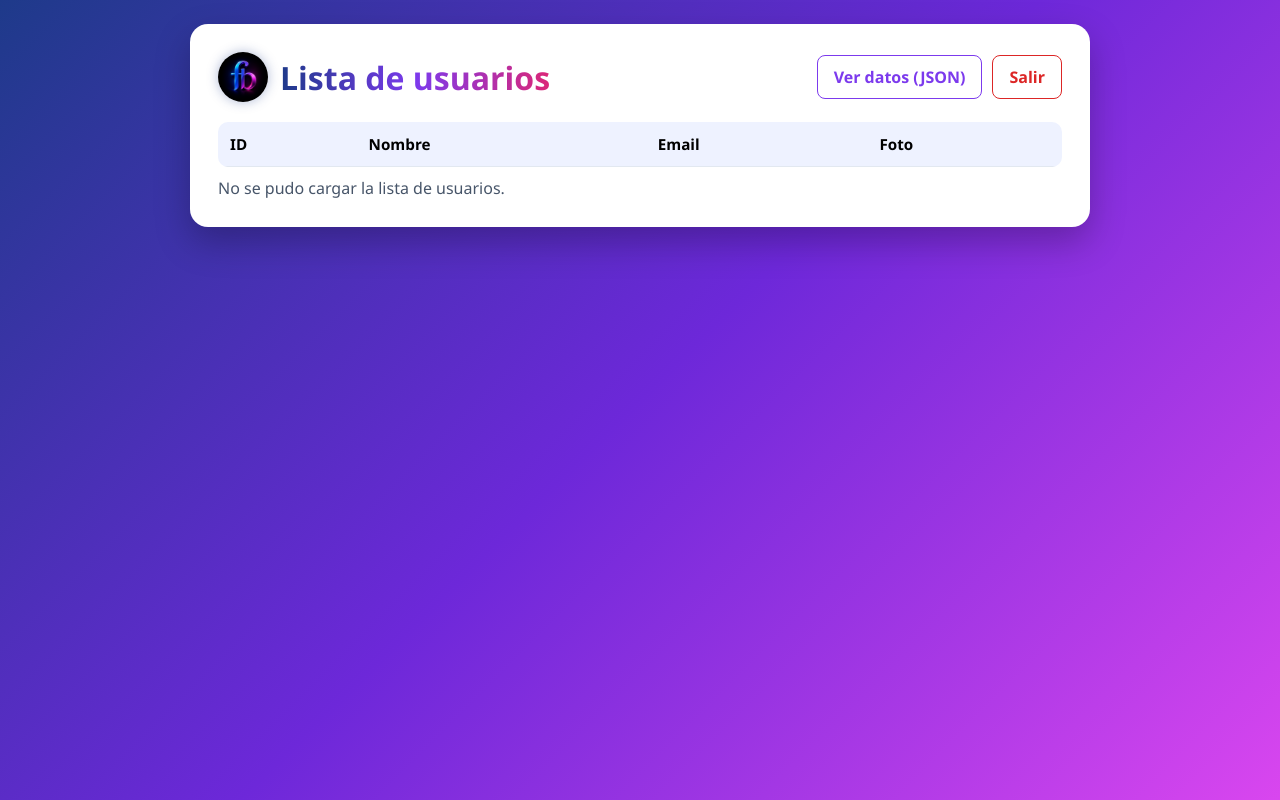
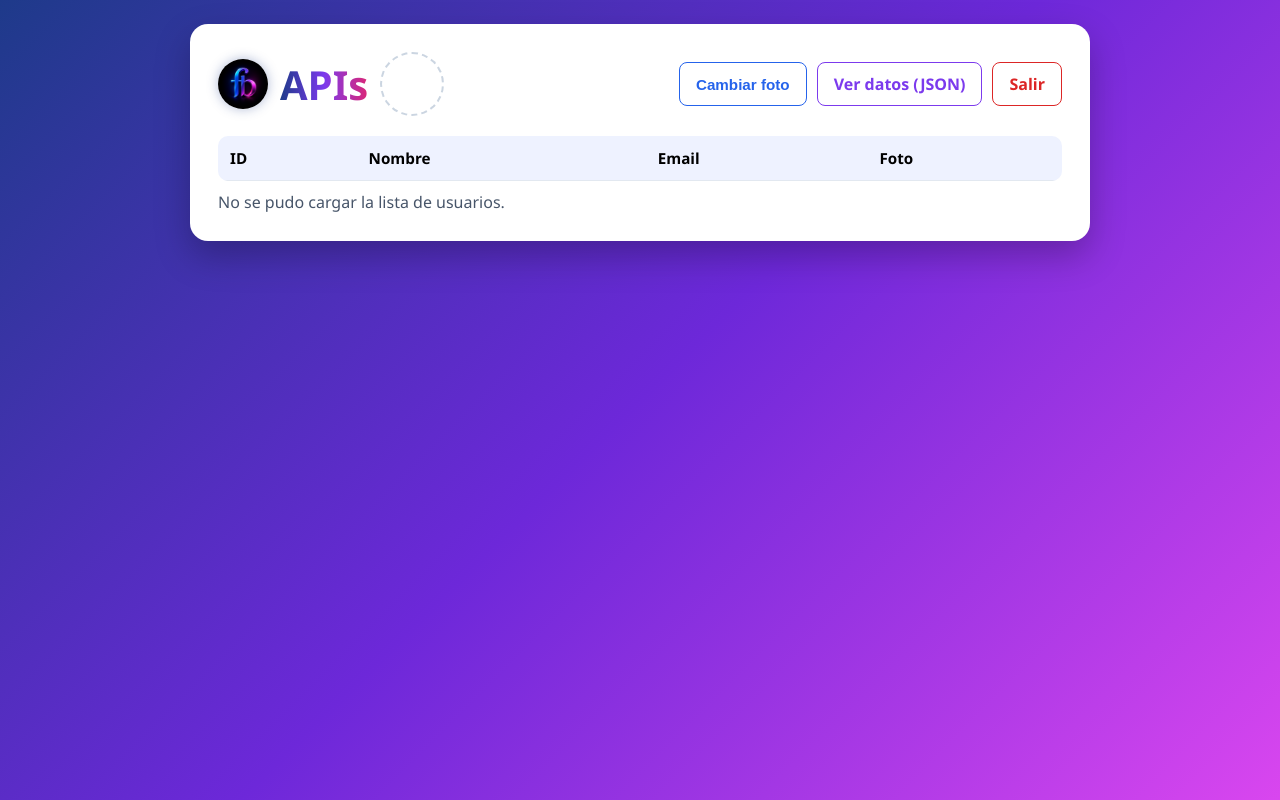
Before and after one commit to Ferbarotz/APIs_REST, a website: page src/api/usuarios.html in a window 1280 px wide. Drawn offline with Linux system fonts and the light colour scheme; no server answers.

Commit message:
feat: encabezado con logo APIs, espacio para la foto del usuario y botón cambiar foto

```diff
--- a/src/api/usuarios.html
+++ b/src/api/usuarios.html
@@ -45,12 +45,38 @@
             -webkit-background-clip: text;
             background-clip: text;
             color: transparent;
-            font-size: 2rem;
+            font-size: 2.5rem;
+        }
+        .foto-perfil {
+            width: 64px;
+            height: 64px;
+            border-radius: 50%;
+            background: #ffffff;
+            border: 2px dashed #cbd5e1;
+            flex-shrink: 0;
         }
         .acciones {
             display: flex;
             gap: 10px;
             flex-wrap: wrap;
+        }
+        .boton-foto {
+            border: 1.5px solid #2563eb;
+            color: #2563eb;
+            border-radius: 8px;
+            padding: 10px 16px;
+            font-weight: 600;
+            font-size: 0.95rem;
+            background: white;
+            cursor: pointer;
+            transition: 0.2s;
+        }
+        .boton-foto:hover { background: #eff6ff; }
+        .mensaje-foto {
+            margin-bottom: 14px;
+            color: #2563eb;
+            font-weight: 600;
+            display: none;
         }
         .boton-volver {
             text-decoration: none;
@@ -101,13 +127,16 @@
         <div class="cabecera">
             <div class="cabecera-izquierda">
                 <img src="/static/logoFB.png" alt="Logo FB" class="logo">
-                <h1>Lista de usuarios</h1>
+                <h1>APIs</h1>
+                <div class="foto-perfil" title="Foto del usuario"></div>
             </div>
             <div class="acciones">
+                <button type="button" id="boton-cambiar-foto" class="boton-foto">Cambiar foto</button>
                 <a href="/api/usuarios" class="boton-volver">Ver datos (JSON)</a>
                 <a href="/logout" class="boton-salir">Salir</a>
             </div>
         </div>
+        <p id="mensaje-foto" class="mensaje-foto"></p>
 
         <table>
             <thead>
@@ -160,6 +189,12 @@
         }
 
         cargarUsuarios();
+
+        const mensajeFoto = document.getElementById('mensaje-foto');
+        document.getElementById('boton-cambiar-foto').addEventListener('click', () => {
+            mensajeFoto.textContent = '📷 La subida de fotos estará lista en el siguiente paso.';
+            mensajeFoto.style.display = 'block';
+        });
     </script>
 </body>
 </html>
```
